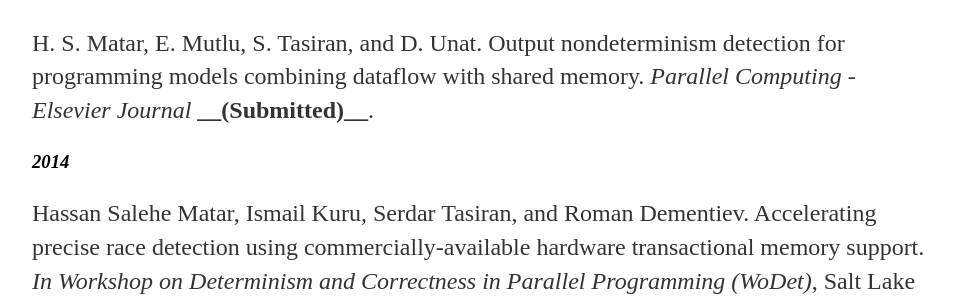
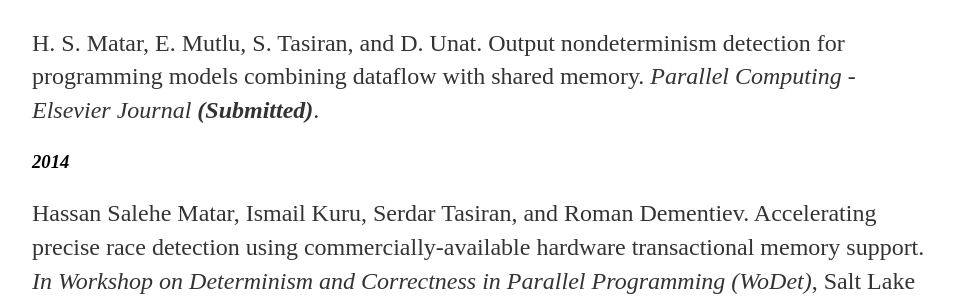
Before and after one commit to hassansalehe/hassansalehe.github.io, a Jekyll site: the page built from publications/index.md, in a window 1280 px wide. Shown: the part 179-475 px from the top of the page, without its empty margins (160-1114 px from the left). Built offline with Jekyll 4.4.1, drawn with Linux system fonts in a browser that asks for light colours; our own code applies the rules of GitHub Pages for plain Markdown files.

Commit message:
Typo fixed.

```diff
--- a/publications/index.md
+++ b/publications/index.md
@@ -1,7 +1,7 @@
 Publications
 
 ### **_2016_**
-H. S. Matar, E. Mutlu, S. Tasiran, and D. Unat. Output nondeterminism detection for programming models combining dataflow with shared memory. *Parallel Computing - Elsevier Journal* **__(Submitted)__**.
+H. S. Matar, E. Mutlu, S. Tasiran, and D. Unat. Output nondeterminism detection for programming models combining dataflow with shared memory. *Parallel Computing - Elsevier Journal* **_(Submitted)_**.
 
 
 ### **_2014_**
```
